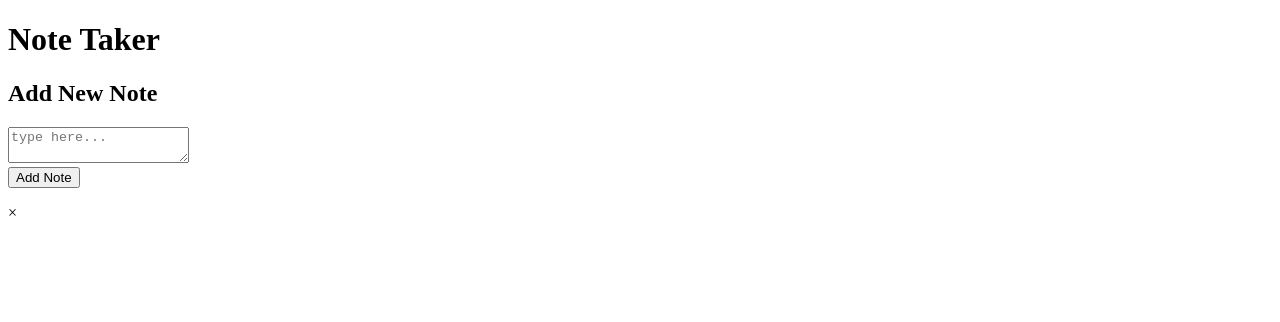
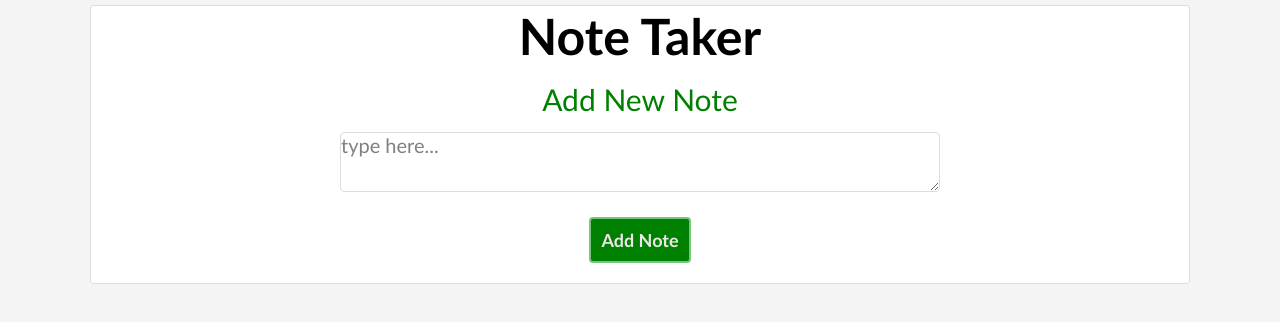
Before and after one commit to derkmal/Note, a plain HTML site: page formulario3b.html in a window 1280 px wide. Drawn offline with Linux system fonts and the light colour scheme; the site is published under a folder, as on GitHub Pages, so addresses that start at the root find nothing.

Commit message:
change 11:43

```diff
--- a/formulario3b.html
+++ b/formulario3b.html
@@ -7,7 +7,7 @@
 
     <title>Projekt2</title>
 
-    <link href="/_css/css-formulario3b.css" rel="stylesheet">
+    <link href="_css/css-formulario3b.css" rel="stylesheet">
     <link href="imagens/Símbolo-Estilizado-BONUS.jpg" type="image/jpg" rel="icon">
 </head>
 <body>
```
